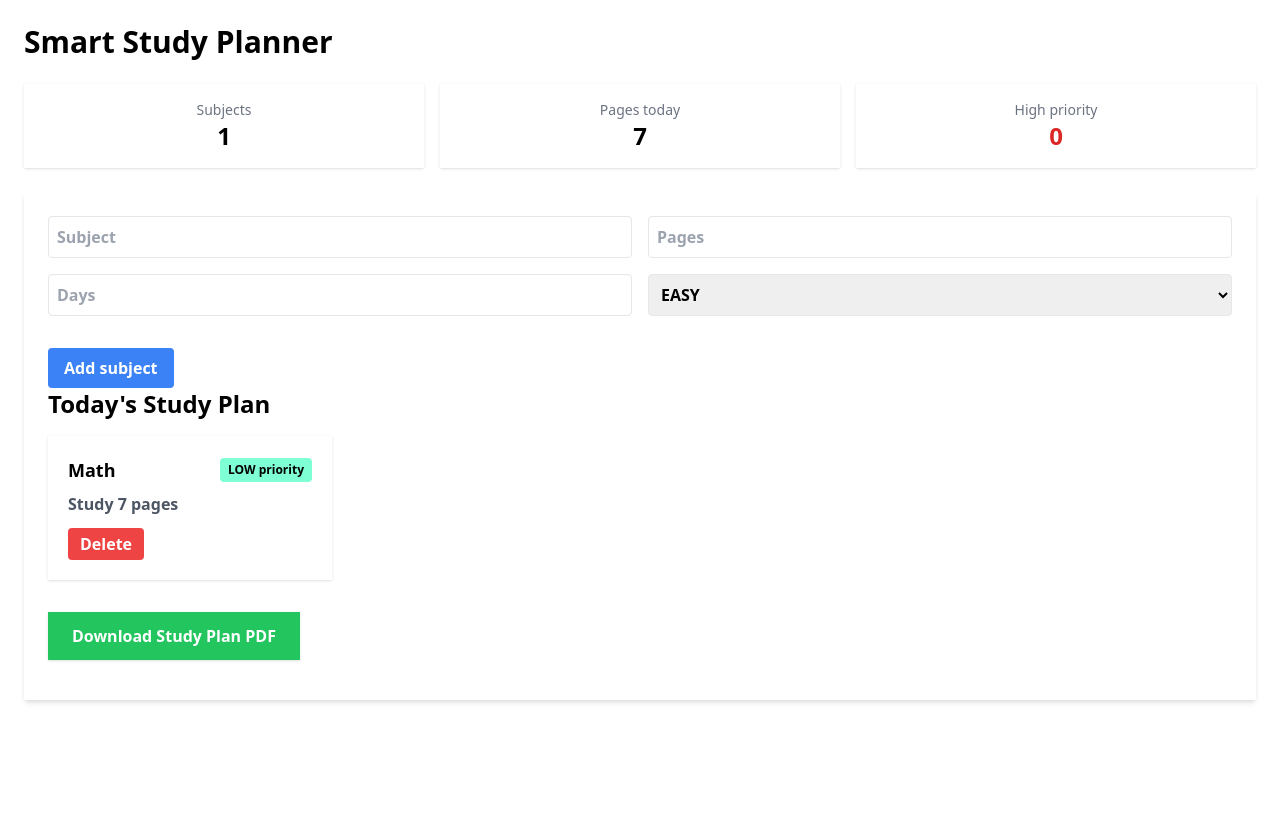
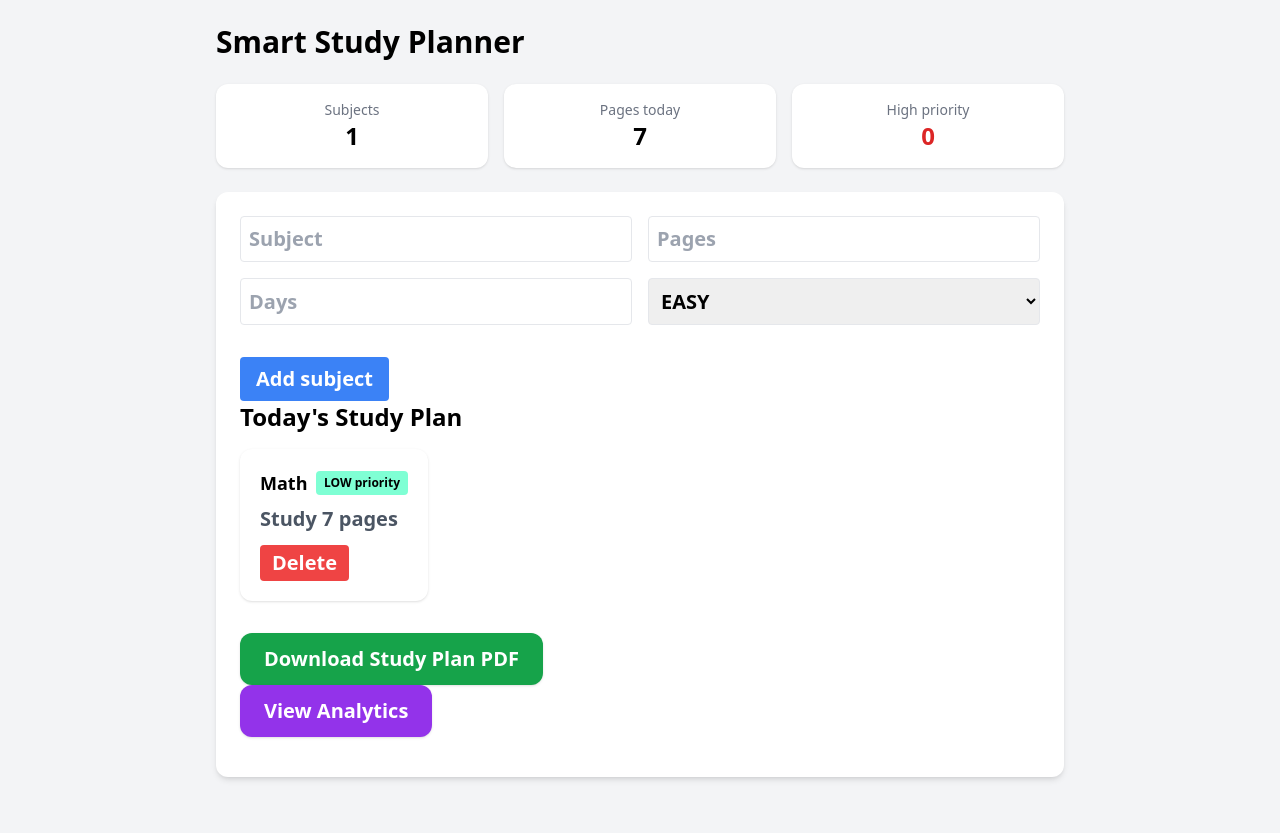
Before and after one commit to lena-Win/smart-study-planner, a Flask app: page / in a window 1280 px wide. Before the commit the page ends 703 px from the top, so only its background shows below. Run offline with Flask 3, Linux system fonts and the light colour scheme; data comes from the database, SQL or seed files in the repository; both versions use the stored data as it was after the commit; parts of the project's set-up code (start-up, migrations or seed data) failed here and were passed over; some libraries are stand-ins or nearby versions.

Commit message:
Fix analytics dashboard

```diff
--- a/app.py
+++ b/app.py
@@ -27,8 +27,8 @@
                 (subject, pages_today, difficulty, priority)
             )
             conn.commit()
+            conn.close()
             track_event("add_subject")
-            conn.close()
             return redirect(url_for("home"))
     conn = get_connection()
     subjects = conn.execute("SELECT * FROM subjects").fetchall()
@@ -60,14 +60,14 @@
     conn = get_connection()
     conn.execute("DELETE FROM subjects WHERE id = ?", (item_id,))
     conn.commit()
+    conn.close()
     track_event("delete_subject")
-    conn.close()
     return redirect("/")
 @app.route("/download")
 def download():
     conn = get_connection()
     subjects = conn.execute("SELECT * FROM subjects"). fetchall()
-    conn.close
+    conn.close()
     pdf_file = export_plan_to_pdf(subjects)
     track_event("download_pdf")
     return send_file(pdf_file, as_attachment=True)
@@ -81,7 +81,7 @@
         "SELECT COUNT(*) FROM analytics WHERE event = 'add_subject'"
     ). fetchone()[0]
     total_deletes = conn.execute(
-        "SELECT COUNT(*) FROM analytics WHWRE event = ' delete_subject'"
+        "SELECT COUNT(*) FROM analytics WHERE event = 'delete_subject'"
     ). fetchone()[0]
     total_downloads = conn.execute(
         "SELECT COUNT(*) FROM analytics WHERE event = 'download_pdf'"
@@ -91,8 +91,8 @@
         "analytics.html",
         visits=total_visits,
         adds=total_adds,
-        delete=total_downloads,
-        download=total_downloads
+        deletes=total_deletes,
+        downloads=total_downloads
     )
 if __name__ == "__main__":
     app.run(debug=True)
--- a/database.py
+++ b/database.py
@@ -2,13 +2,11 @@
 import os
 DB_NAME = "studyplanner.db"
 def get_connection():
-    print("DB PATH:", os.path.abspath(DB_NAME))
     conn = sqlite3.connect(DB_NAME)
     conn.row_factory = sqlite3.Row
     return conn
 def init_db():
     conn = get_connection()
-    print("Creating table...")
     conn.execute("""
      CREATE TABLE IF NOT EXISTS subjects (
         id INTEGER PRIMARY KEY AUTOINCREMENT,
@@ -27,7 +25,6 @@
     """)
     conn.commit()
     conn.close()
-    print("Table ready")
 def track_event(event_name):
     conn = get_connection()
     conn.execute(
--- a/templates/index.html
+++ b/templates/index.html
@@ -4,29 +4,29 @@
     <title>Smart Study Planner</title>
     <script src="https://cdn.tailwindcss.com"></script>
 </head>
-<body class="bd-gray-100 font-sans">
-<div class="max-x-4xl mx-auto p-6">
+<body class="bg-gray-100 font-sans">
+<div class="max-w-4xl mx-auto p-6">
 <h1 class="text-3xl font-bold mb-6">
 Smart Study Planner
 <h1>
 <div class="grid grid-cols-3 gap-4 mb-6">
-<div class="bg-white p-4 rounded-x1 shadow text-center">
+<div class="bg-white p-4 rounded-xl shadow text-center">
 <p class="text-gray-500 text-sm">Subjects</p>
 <p class="text-2xl font-bold">{{ total_subjects }}</p>
 </div>
-<div class="bg-white p-4 rounded-x1 shadow text-center">
+<div class="bg-white p-4 rounded-xl shadow text-center">
 <p class="text-gray-500 text-sm">Pages today</p>
 <p class="text-2xl font-bold">{{ total_pages_today }}</p>
 </div>
-<div class="bg-white p-4 rounded-x1 shadow text-center">
+<div class="bg-white p-4 rounded-xl shadow text-center">
 <p class="text-gray-500 text-sm">High priority</p>
 <p class="text-2xl font-bold text-red-600">
 {{ high_priority_count }}
 </p>
 </div>
 </div>
-<form method="POST" class="bg-white p-6 rounded-x1 shadow-md mb-8">
-<h2 class="text-x1 font-semibold mb-4">
+<form method="POST" class="bg-white p-6 rounded-xl shadow-md mb-8">
+<h2 class="text-xl font-semibold mb-4">
 <div class="grid grid-cols-2 gap-4">
 <input name="subject"
 placeholder="Subject"
@@ -53,7 +53,7 @@
 </h2>
 <div class="grid md:grid-cols-2 gap-4">
 {% for item in plan %}
-<div class="bg-white p-5 rounded-x1 shadow">
+<div class="bg-white p-5 rounded-xl shadow">
 <div class="flex justify-between items-center">
 <h3 class="text-lg font-bold">
 {{ item.subject }}
@@ -88,11 +88,18 @@
 <div class="mt-8">
 <a href="/download">
 <button type="button"
-class="bg-green-500 text-white px-6 py-3 rounded-x1 shadow hover:bg-green-600 transition">
+class="bg-green-600 text-white px-6 py-3 rounded-xl shadow hover:bg-green-600 transition">
 Download Study Plan PDF
+</button>
+</a>
+<a href="/analytics">
+<button type="button"
+class="bg-purple-600 text-white px-6 py-3 rounded-xl shadow hover:bg-purple-600 transition">
+View Analytics
 </button>
 </a>
 </div>
 </div>
+</div>
 </body>
 </html>
```
Also changed, not shown: templates/analytics.html (+7 -7 lines), studyplanner.db, 1 other file.
